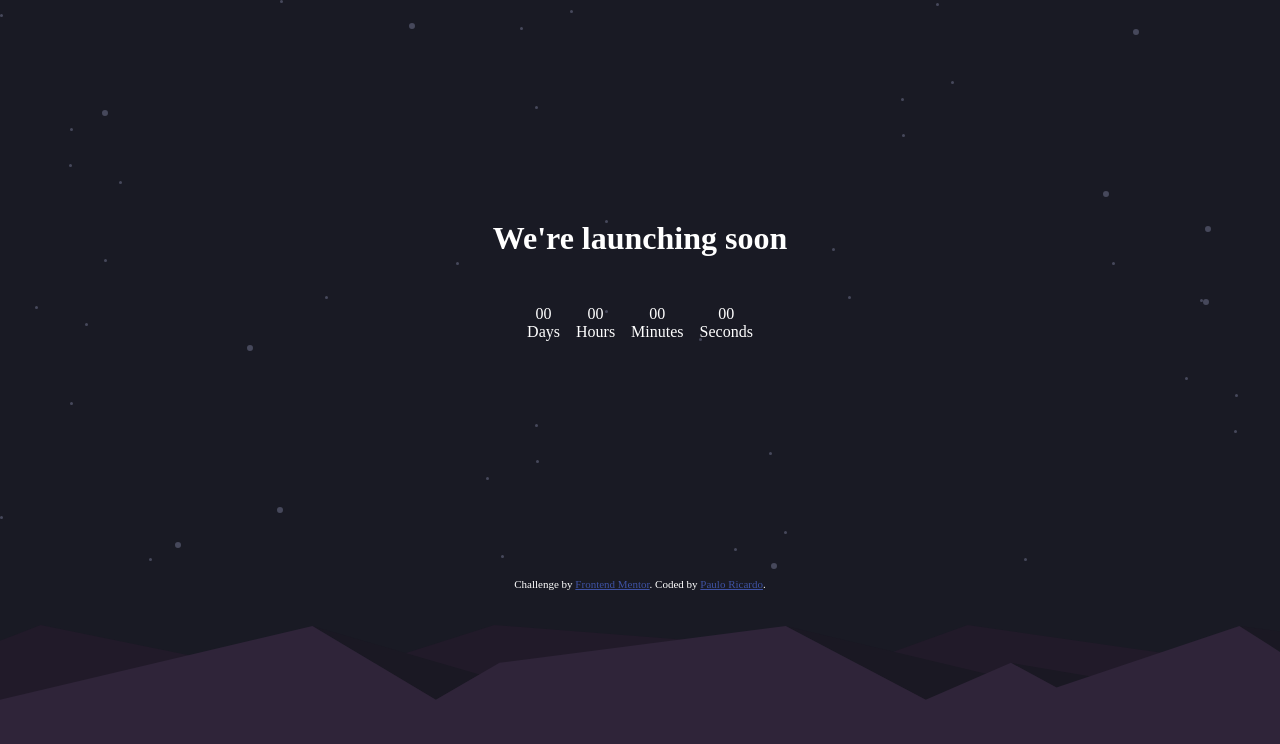
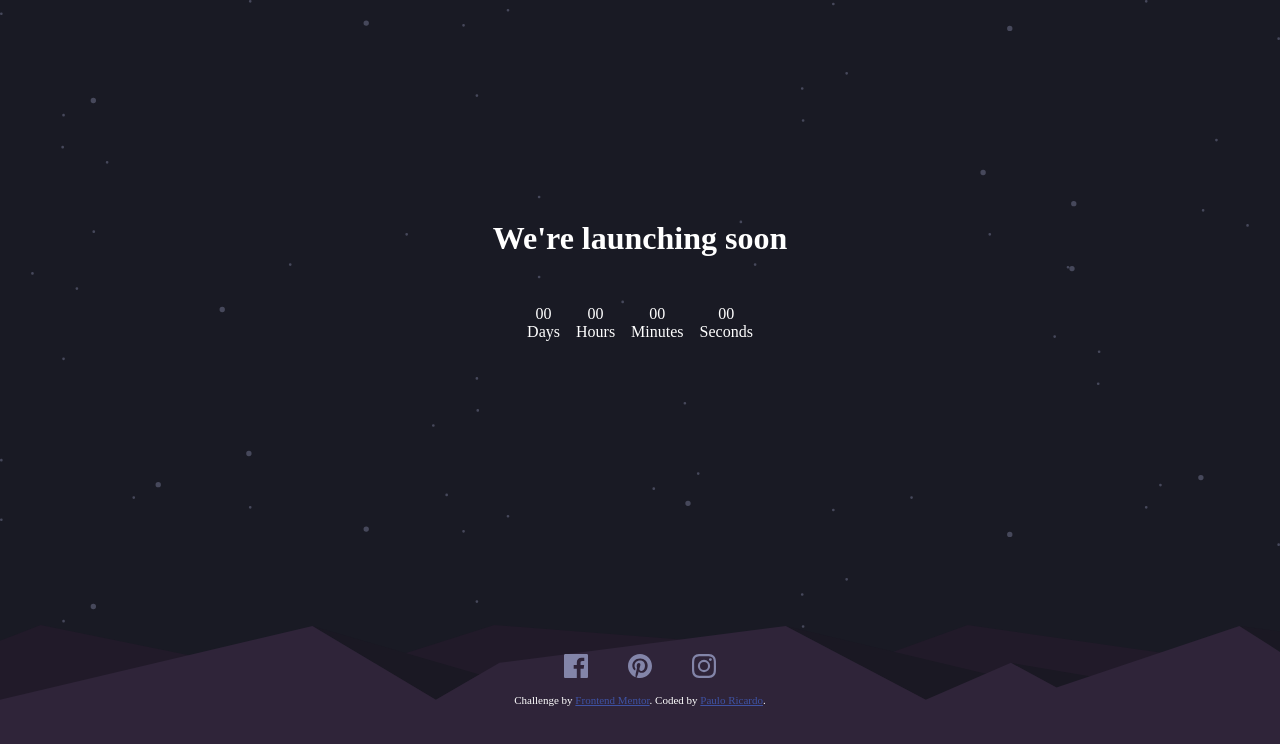
Before and after one commit to PauloRicardoSM/launch-countdown-timer-main, a plain HTML site: page index.html in a window 1280 px wide. Drawn offline with Linux system fonts and the light colour scheme.

Commit message:
Adicionei os ícones das redes sociais, mas ainda não os linkei

```diff
--- a/index.html
+++ b/index.html
@@ -42,8 +42,12 @@
       </ul>
     </main>
 
-    <footer>
-      <img href="src/images/icon-facebook.svg"></img>
+    <footer class="cInterface-Footer">
+      <div class="cInterface-Footer-SocialMidias">
+        <img src="src/images/icon-facebook.svg" alt="Ícone Facebook">
+        <img src="src/images/icon-pinterest.svg" alt="Ícone Pinterest">
+        <img src="src/images/icon-instagram.svg" alt="Ícone Instagram">
+      </div>
 
       <div class="attribution">
         Challenge by <a href="https://www.frontendmentor.io?ref=challenge" target="_blank">Frontend Mentor</a>.
--- a/src/scss/style.scss
+++ b/src/scss/style.scss
@@ -9,22 +9,30 @@
 
 body {
     background-image: url('../images/bg-stars.svg');
-    background-repeat: no-repeat;
+    background-repeat: repeat;
+    background-size: contain;
     background-color: variables.$veryDarkMostlyBlackBlue;
     color: white;
 
     .cInterface {
-        // @include mixins.flexCenter;
-
         display: grid;
         grid-template-rows: 70vh 30vh;
         min-height: 100vh;
 
-        footer {
+        &-Footer {
+            @include mixins.flexCenter;
+
+            flex-direction: column;
             background-image: url('../images/pattern-hills.svg');
             background-size: contain;
             background-repeat: no-repeat;
             background-position: bottom;
+
+            &-SocialMidias {
+                display: flex;
+                gap: 2.5rem;
+                margin-bottom: 1rem;
+            }
         }
 
         &-Main {
```
Also changed, not shown: src/css/style.css.
